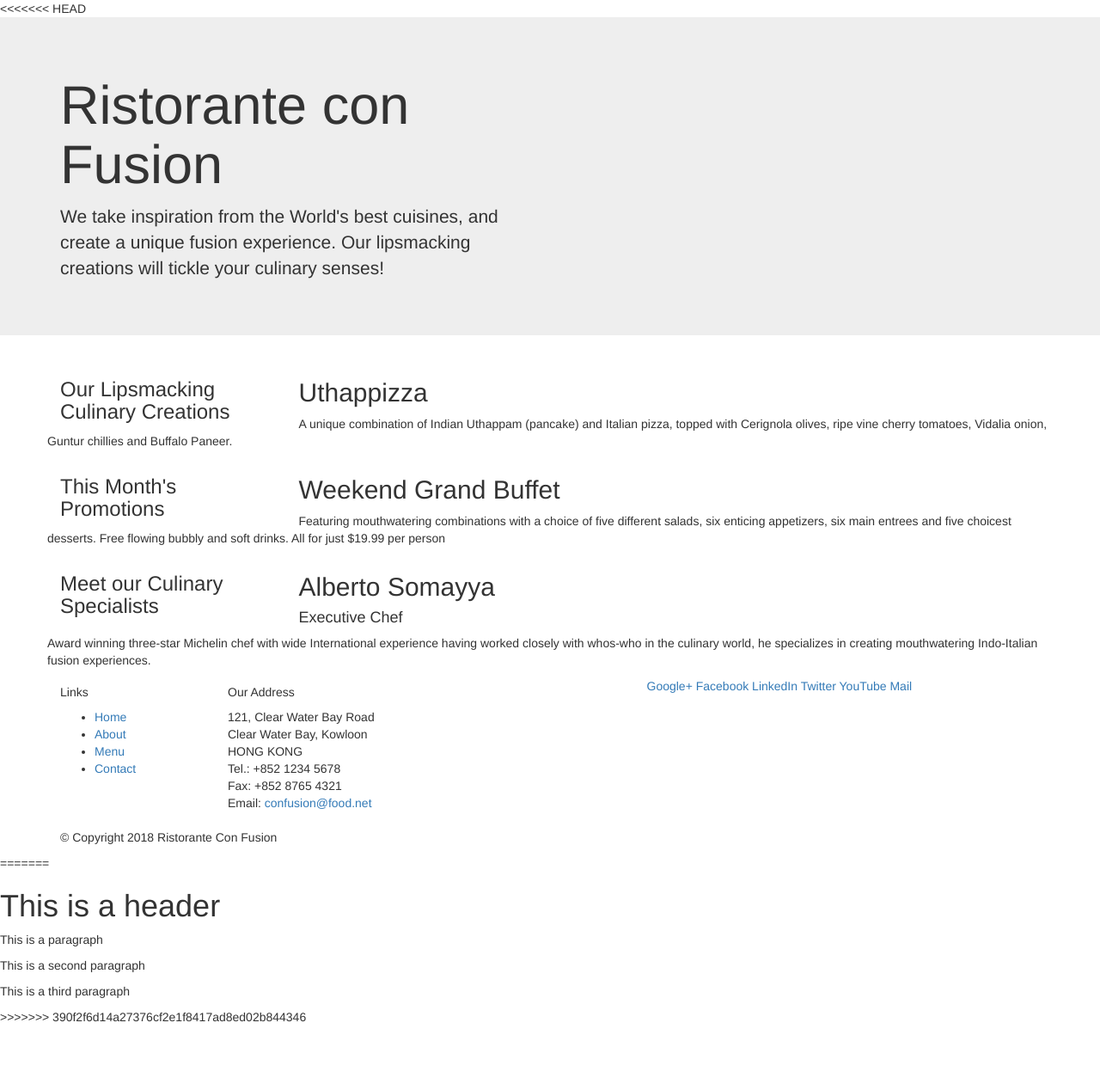
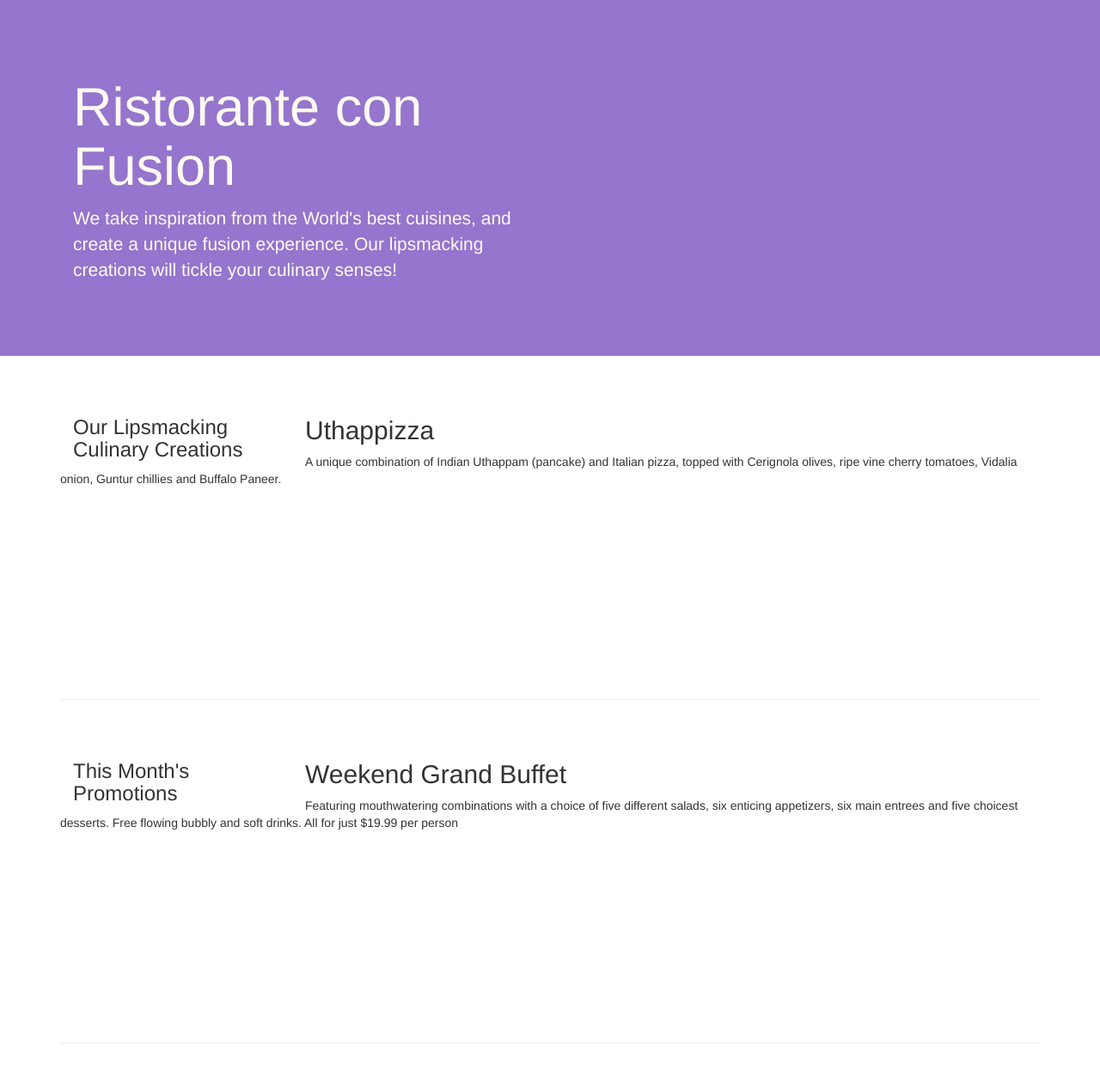
Before and after one commit to agravigupta/git-test, a website: page index.html in a window 1280 px wide. Shown: the top 1261 px of the page at 86% size. Before the commit the page ends 1193 px from the top, so only its background shows below. Drawn offline with nearby package versions, Linux system fonts and the light colour scheme.

Commit message:
Bootsrap Grid Part 2

```diff
--- /dev/null
+++ b/css/styles.css
@@ -0,0 +1,27 @@
+.row-header{
+    margin: 0px auto;
+    padding: 0px;
+}
+.row-content{
+    margin: 0px auto;
+    padding: 50px 0px 50px 0px;
+    border-bottom: 1px ridge;
+    min-height: 400px;
+}
+.footer{
+    background-color: #D1C4E9;
+    margin: 0px auto;
+    padding: 20px 0px 20px 0px;
+}
+.jumbotron {
+    padding:70px 30px 70px 30px;
+    margin:0px auto;
+    background: #9575CD ;
+    color:floralwhite;
+}
+
+address{
+    font-size:80%;
+    margin:0px;
+    color:#0f0f0f;
+}
--- a/index.html
+++ b/index.html
@@ -1,5 +1,4 @@
 <!DOCTYPE html>
-<<<<<<< HEAD
 <html lang="en">
 
 <head>
@@ -10,6 +9,7 @@
 
         <!-- Bootstrap CSS -->
         <link rel="stylesheet" href="node_modules/bootstrap/dist/css/bootstrap.min.css">
+        <link href="css/styles.css" rel="stylesheet">
     <title>Ristorante Con Fusion</title>
 </head>
 
@@ -17,7 +17,7 @@
 
     <header class="jumbotron">
         <div class="container">
-            <div class="row">
+            <div class="row row-header">
                 <div class="col-12 col-sm-6">
                     <h1>Ristorante con Fusion</h1>
                     <p>We take inspiration from the World's best cuisines, and create a unique fusion experience. Our lipsmacking creations will tickle your culinary senses!</p>
@@ -29,7 +29,7 @@
     </header>
 
     <div class="container">
-        <div class="row">
+        <div class="row row-content align-items-center"">
             <div class="col-12 col-sm-4 order-sm-last col-md-3">
                 <h3>Our Lipsmacking Culinary Creations</h3>
             </div>
@@ -40,7 +40,7 @@
         </div>
 
 
-        <div class="row">
+        <div class="row row-content align-items-center">
             <div class="col-12 col-sm-4 col-md-3">
                 <h3>This Month's Promotions</h3>
             </div>
@@ -50,7 +50,7 @@
             </div>
         </div>
 
-        <div class="row">
+        <div class="row row-content align-items-center">
             <div class="col-12 col-sm-4 order-sm-last col-md-3">
                 <h3>Meet our Culinary Specialists</h3>
             </div>
@@ -64,10 +64,10 @@
 
     <footer>
         <div class="container">
-            <div class="row">
+            <div class="row footer">
                 <div class="col-4 offset-1 col-sm-2">
                     <h5>Links</h5>
-                    <ul>
+                    <ul class="list-unstyled">
                         <li><a href="#">Home</a></li>
                         <li><a href="#">About</a></li>
                         <li><a href="#">Menu</a></li>
@@ -86,7 +86,7 @@
 		           </address>
                 </div>
                 <div class="col-12 col-sm-4">
-                    <div>
+                    <div class="text-center">
                         <a href="http://google.com/+">Google+</a>
                         <a href="http://www.facebook.com/profile.php?id=">Facebook</a>
                         <a href="http://www.linkedin.com/in/">LinkedIn</a>
@@ -96,7 +96,7 @@
                     </div>
                 </div>
            </div>
-           <div>
+           <div class="row justify-content-center">
                 <div class="col-auto">
                     <p>© Copyright 2018 Ristorante Con Fusion</p>
                 </div>
@@ -110,14 +110,3 @@
 </body>
 
 </html>
-=======
-<html>
-    <head></head>
-    <body>
-        <h1>This is a header</h1>
-        <p>This is a paragraph</p>
-        <p>This is a second paragraph</p>
-        <p>This is a third paragraph</p>
-    </body>
-</html>
->>>>>>> 390f2f6d14a27376cf2e1f8417ad8ed02b844346
```
